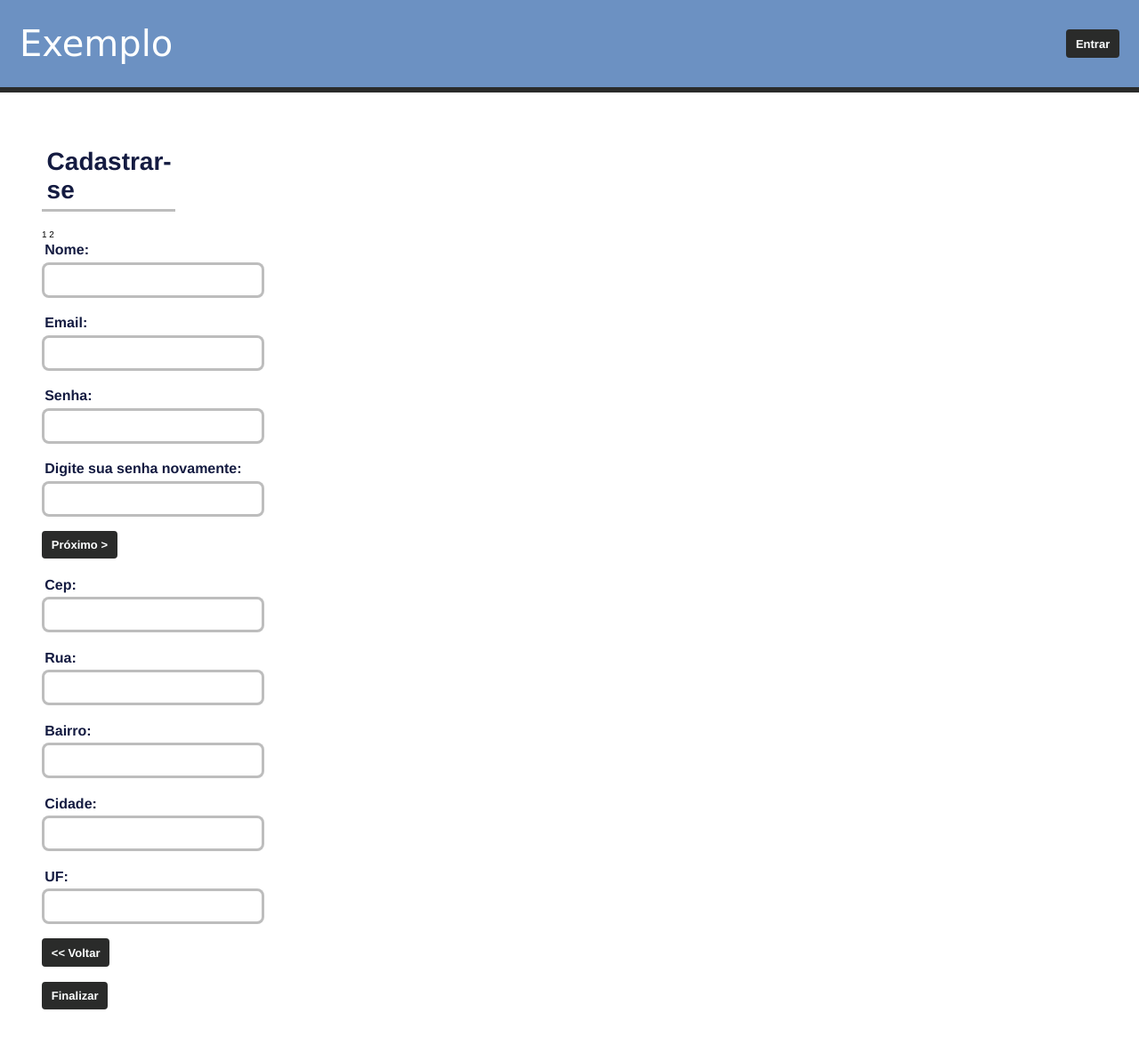
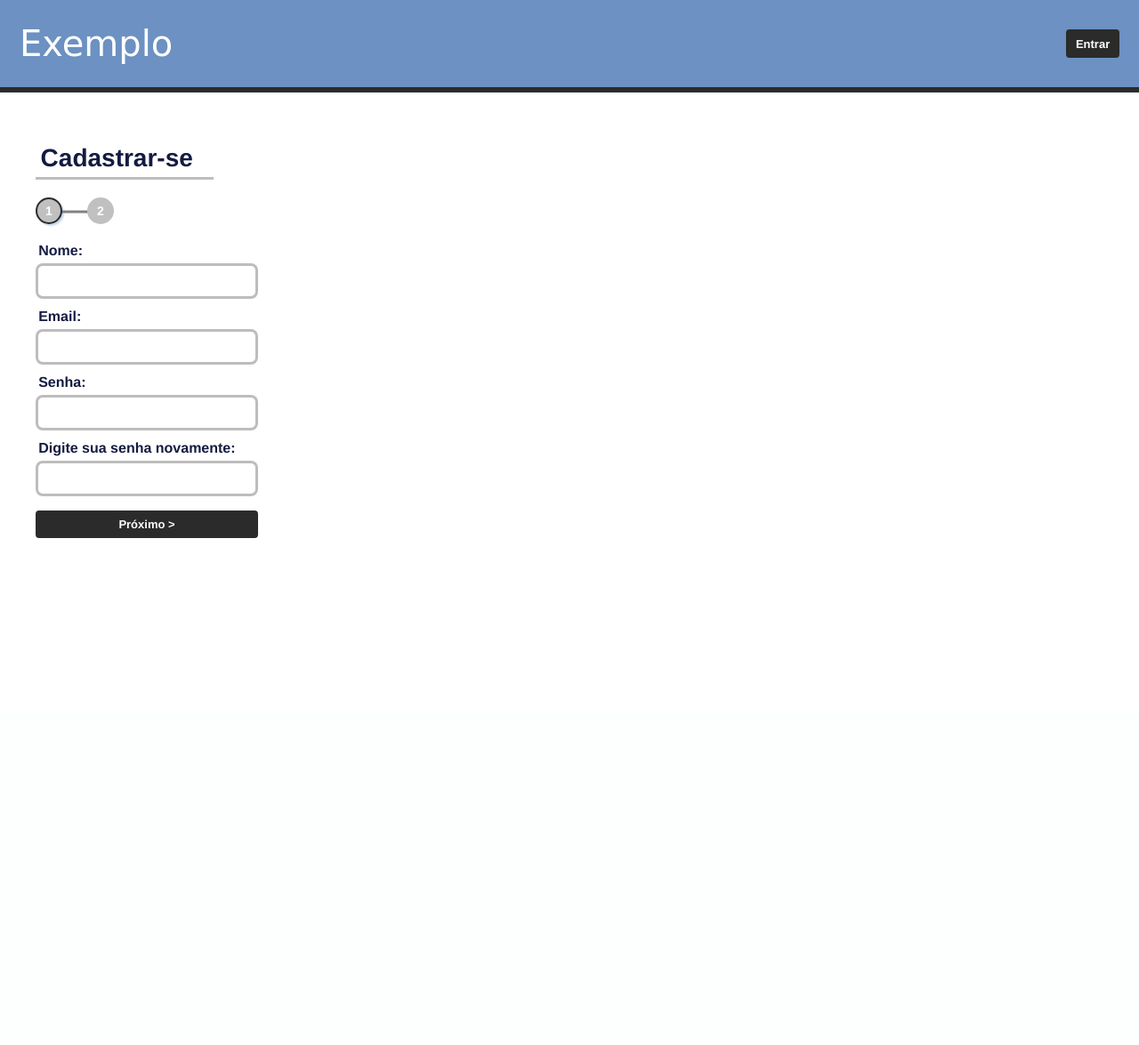
Before and after one commit to TiagoJLeandro/formulario-usando-flask, a Flask app: page /auth/register in a window 1280 px wide. Shown: the whole page at 89% size. After the commit the page ends 605 px from the top, so only its background shows below. Run offline with Flask 2, Linux system fonts and the light colour scheme; some web fonts are replaced.

Commit message:
pequenos ajustes de estilo para possibilizar o formulario em passos

```diff
--- a/app/static/css/css-modules/_base.scss
+++ b/app/static/css/css-modules/_base.scss
@@ -4,10 +4,11 @@
     display: flex;
     flex-direction: column;
     min-width: 350px;
+    max-width: 100vw;
 }
 
 .content {
     display: flex;
     justify-content: left;
-    padding: 2.2em;
+    padding: 2.2em 1.5em;
 }
--- a/app/static/css/css-modules/_form.scss
+++ b/app/static/css/css-modules/_form.scss
@@ -4,8 +4,9 @@
     position: relative;
     display: flex;
     flex-direction: column;
-    margin-top: 1.4em;
+    margin-top: 1em;
     padding: 2em 4em 0 2.5em;
+    max-width: 400px;
     animation: loginAnimate forwards 0.5s;
 }
 
@@ -23,19 +24,29 @@
 .fieldset {
     display: flex;
     flex-direction: column;
+    max-width: 400px;
 }
+
+.fieldset--skin {
+    max-width: 400px;
+}
+
 
 .form__legend {
     display: block;
     padding: 0.2em;
     font-size: 2.8em;
     font-weight: bolder;
-    width: 150px;
+    width: 200px;
     border-bottom: 0.12em solid $grayTransp;
     margin-bottom: 0.7em;
     &--skin {
         color: $blueStrong;
     }
+}
+
+.wid120px {
+    width: 120px;
 }
 
 .form__label {
@@ -58,10 +69,14 @@
     font-weight: 400;
     font-size: 1.6em;
     border-radius: 0.5em;
-    margin-bottom: 1em;
+    margin-bottom: 0.5em;
     &--skin:focus {
-        border-color: $yellow;
-        box-shadow: 0 1px 2px 1px $yellowTransp;
+        border-color: $gray;
+        box-shadow: 0 1px 2px 1px $blueTransp;
+    }
+    &.invalid {
+        border-color: $red;
+        box-shadow: none;
     }
 }
 
@@ -75,6 +90,7 @@
     text-align: center;
     margin-bottom: 1.325em;
     cursor: pointer;
+    width: 100%;
     &--skin {
         background: $gray;
         color: $white;
@@ -89,6 +105,10 @@
     width: 2em;
 }
 
+.marginBottom10 {
+    margin-bottom: 1em;
+}
+
 .external_link {
     font-size: 1.5em;
     text-decoration: underline;
@@ -100,6 +120,104 @@
     }
 }
 
-.marginTop15 {
-    margin-top: 1.5em;
+.wrapper-section {
+    display: flex;
 }
+
+.section {
+    position: absolute;
+    max-width: 250px;
+    opacity: 0;
+    overflow-x: hidden;
+    transform: translateX(-100%);
+    &.endereco {
+        transform: translateX(-200%);
+    }
+    transition: 0.5s;
+    &--active {
+        opacity: 1;
+        transform: translateX(0);
+        &.endereco {
+            transform: translateX(0);
+        }
+    }
+}
+
+.steps {
+    display: flex;
+}
+
+.aba {
+    display: flex;
+    align-items: center;
+    justify-content: center;
+    width: 30px;
+    height: 30px;
+    font-weight: bolder;
+    margin-bottom: 1.3em;
+    font-size: 1.4em;
+    margin-right: 2em;
+    border-radius: 50%;
+    border: 2px solid transparent;
+    transition: 0.5s;
+    &.active {
+        border: 2px solid $gray;
+        box-shadow: 2px 2px 2px $blueTransp;
+    }
+    &--skin{
+        background-color: #c0c0c0;
+        color: $white;
+        &.validated {
+            background-color: green;
+            color: $white;
+            }
+        }
+    &:first-child {
+        position: relative;
+        &::after {
+            z-index: -100;
+            position: absolute;
+            display: block;
+            content: "";
+            width: .2em;
+            height: 5em;
+            right: -20px;
+            background-color: #818181;
+            transform: rotate(90deg);
+            top: -21px;
+        }
+    }
+}
+
+.wrapper_btn_nextPrev {
+    display: flex;
+    gap: 1em;
+}
+
+.error_form {
+    display: block;
+    padding: 0.4em;
+    font-size: 1.4em;
+    margin-bottom: 0.5em;
+    color: $red;
+    opacity: 1;
+    transition: 0.3s;
+}
+
+.error_form.hidden {
+    opacity: 0;
+}
+
+.close {
+    display: inline-block;
+    width: 1.3em;
+    height: 1.3em;
+    color: $white;
+    line-height: 1.3em;
+    border-radius: 1.3em;
+    font-size: 0.9em;
+    font-weight: bolder;
+    text-align: center;
+    background-color: $red;
+    cursor: pointer;
+}
```
Also changed, not shown: app/static/css/style.css.
